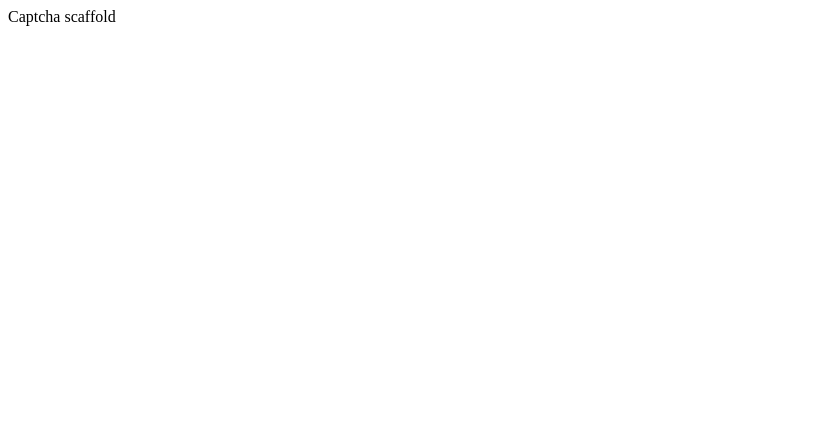
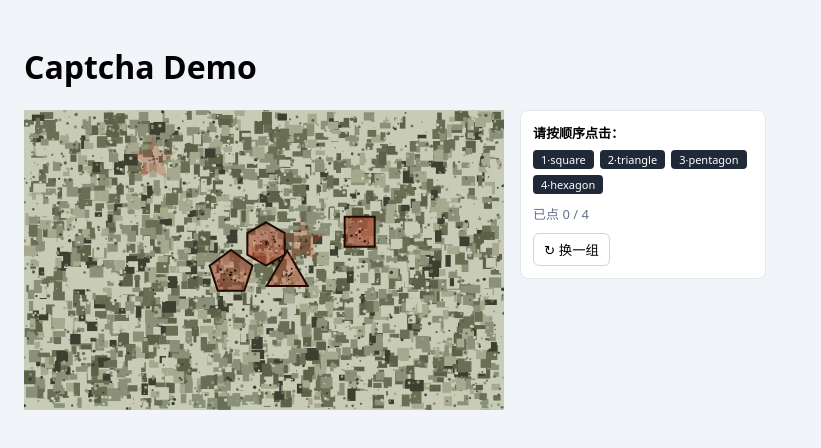
Before and after one commit to tobbychen/captcha, a Vue app: page / in a window 1280 px wide. Shown: the top 448 px of the page, without its empty margins (0-821 px from the left). Built offline with nearby package versions, Linux system fonts and the light colour scheme.

Commit message:
feat: demo App.vue with mock challenges and side panel

```diff
--- a/src/App.vue
+++ b/src/App.vue
@@ -1,6 +1,113 @@
 <script setup lang="ts">
+import { ref, onMounted } from 'vue'
+import CaptchaCanvas from './components/CaptchaCanvas.vue'
+import { generateMockChallenges } from './mockChallenges'
+import type { Challenge, VerifyResult } from './captcha/types'
+
+const challenges = ref<Challenge[]>(generateMockChallenges(4))
+const lastVerify = ref<VerifyResult | null>(null)
+const picked = ref(0)
+const total = ref(challenges.value.length)
+
+function refresh() {
+  challenges.value = generateMockChallenges(4)
+  lastVerify.value = null
+  picked.value = 0
+  total.value = challenges.value.length
+}
+
+function onVerify(r: VerifyResult) {
+  lastVerify.value = r
+  console.log('verify', r)
+  document.dispatchEvent(new CustomEvent('verify-result', { detail: r }))
+}
+
+function onProgress(p: number, t: number) {
+  picked.value = p
+  total.value = t
+}
+
+onMounted(() => {
+  ;(window as any).__captchaDebug = () => {
+    const canvas = document.querySelector('[data-testid="captcha-canvas"]') as any
+    if (!canvas) return []
+    const vm = (canvas as any).__vueParentComponent
+    if (!vm) return []
+    const state = vm.exposed?.getState?.()
+    if (!state) return []
+    return state.shapes
+      .filter((s: any) => s.challenge !== null)
+      .sort((a: any, b: any) => a.challenge.order - b.challenge.order)
+      .map((s: any) => ({ x: s.x, y: s.y, id: s.challenge.id }))
+  }
+})
 </script>
 
 <template>
-  <div>Captcha scaffold</div>
+  <div class="app">
+    <h1>Captcha Demo</h1>
+    <div class="layout">
+      <CaptchaCanvas
+        :challenges="challenges"
+        :width="480"
+        :height="300"
+        @verify="onVerify"
+        @progress="onProgress"
+        @refresh="refresh"
+      />
+      <aside class="panel">
+        <div class="prompt">请按顺序点击：</div>
+        <div class="chips">
+          <span
+            v-for="c in [...challenges].sort((a,b) => a.order - b.order)"
+            :key="c.id"
+            class="chip"
+          >{{ c.order }}·{{ c.shape }}</span>
+        </div>
+        <div class="counter">已点 {{ picked }} / {{ total }}</div>
+        <button class="refresh" @click="refresh">↻ 换一组</button>
+        <pre v-if="lastVerify" class="result">{{ JSON.stringify(lastVerify, null, 2) }}</pre>
+      </aside>
+    </div>
+  </div>
 </template>
+
+<style>
+body { margin: 0; font-family: system-ui, -apple-system, sans-serif; background: #f1f5f9; }
+.app { padding: 24px; }
+.layout { display: flex; gap: 16px; align-items: flex-start; }
+.panel {
+  width: 220px;
+  background: white;
+  border: 1px solid #e2e8f0;
+  border-radius: 8px;
+  padding: 12px;
+  font-size: 13px;
+}
+.prompt { font-weight: 600; margin-bottom: 8px; }
+.chips { display: flex; gap: 6px; flex-wrap: wrap; margin-bottom: 10px; }
+.chip {
+  display: inline-block;
+  padding: 2px 8px;
+  background: #1f2937;
+  color: white;
+  border-radius: 4px;
+  font-size: 11px;
+}
+.counter { color: #64748b; margin-bottom: 10px; }
+.refresh {
+  background: white;
+  border: 1px solid #cbd5e1;
+  border-radius: 6px;
+  padding: 6px 10px;
+  cursor: pointer;
+}
+.result {
+  margin-top: 12px;
+  padding: 8px;
+  background: #f8fafc;
+  border-radius: 4px;
+  font-size: 11px;
+  white-space: pre-wrap;
+}
+</style>
--- /dev/null
+++ b/src/mockChallenges.ts
@@ -0,0 +1,16 @@
+import type { Challenge, ShapeType } from './captcha/types'
+
+const ALL: ShapeType[] = ['circle', 'triangle', 'square', 'star', 'pentagon', 'hexagon']
+
+export function generateMockChallenges(count = 4): Challenge[] {
+  const pool = [...ALL]
+  for (let i = pool.length - 1; i > 0; i--) {
+    const j = Math.floor(Math.random() * (i + 1))
+    ;[pool[i], pool[j]] = [pool[j], pool[i]]
+  }
+  return pool.slice(0, count).map((shape, i) => ({
+    id: `c-${Date.now()}-${i}`,
+    shape,
+    order: i + 1
+  }))
+}
```
